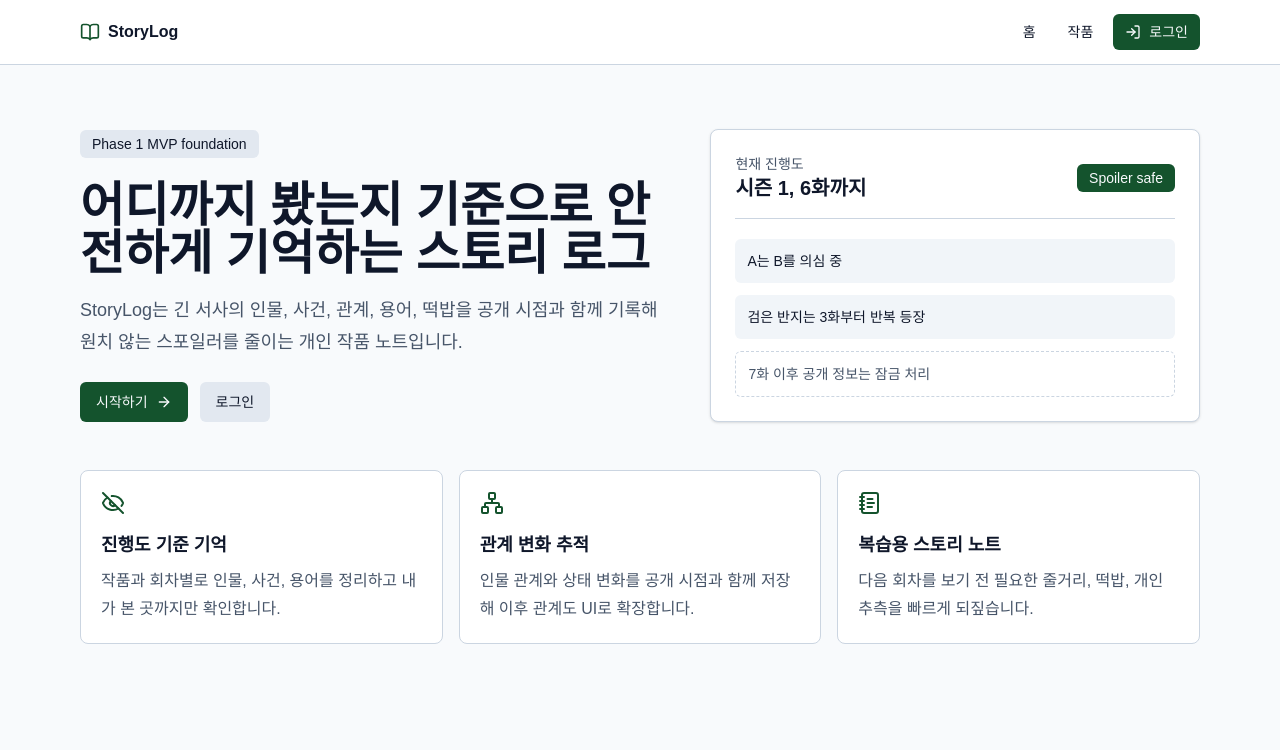
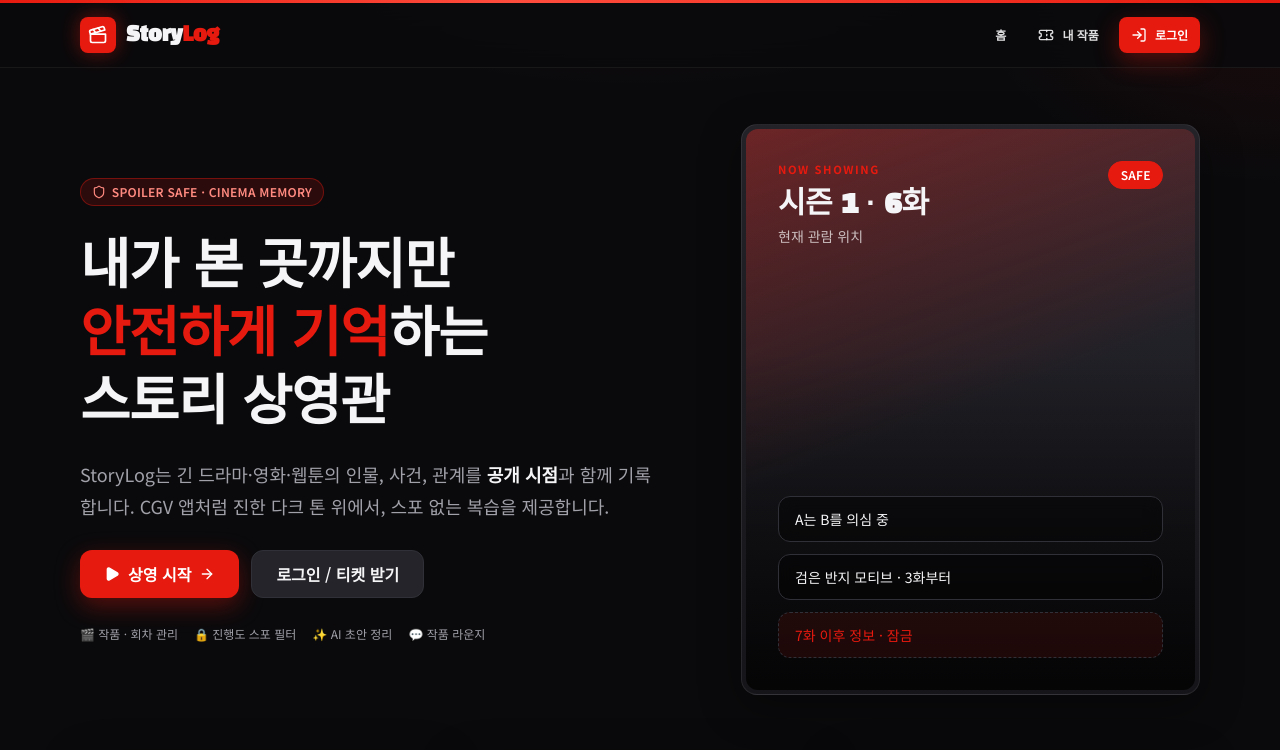
Before and after one commit to kyujinjung/StoryLog, a Next.js app: page / in a window 1280 px wide. Shown: the top 750 px of the page. Built offline with nearby package versions, Linux system fonts and the light colour scheme.

Commit message:
Restyle StoryLog with a CGV-inspired cinema dark theme.
Apply black/red brand colors, poster-style work cards, and a cinematic header so the product feels more like a theater app than a plain form UI.

```diff
--- a/src/app/globals.css
+++ b/src/app/globals.css
@@ -1,19 +1,23 @@
 @import "tailwindcss";
 
+/* CGV-inspired cinema dark theme */
 :root {
-  --background: 248 250 252;
-  --foreground: 15 23 42;
-  --card: 255 255 255;
-  --card-foreground: 15 23 42;
-  --primary: 20 83 45;
-  --primary-foreground: 248 250 252;
-  --secondary: 226 232 240;
-  --secondary-foreground: 15 23 42;
-  --muted: 241 245 249;
-  --muted-foreground: 71 85 105;
-  --border: 203 213 225;
-  --input: 203 213 225;
-  --ring: 20 83 45;
+  --background: 10 10 12;
+  --foreground: 245 245 247;
+  --card: 22 22 26;
+  --card-foreground: 245 245 247;
+  --primary: 231 26 15;
+  --primary-foreground: 255 255 255;
+  --secondary: 36 36 42;
+  --secondary-foreground: 245 245 247;
+  --muted: 28 28 34;
+  --muted-foreground: 161 161 170;
+  --border: 48 48 56;
+  --input: 48 48 56;
+  --ring: 231 26 15;
+  --accent-gold: 212 175 55;
+  --surface-elevated: 30 30 36;
+  --danger: 231 26 15;
 }
 
 @theme inline {
@@ -30,16 +34,144 @@
   --color-border: rgb(var(--border));
   --color-input: rgb(var(--input));
   --color-ring: rgb(var(--ring));
-  --radius: 0.5rem;
+  --radius: 0.75rem;
 }
 
 * {
   border-color: rgb(var(--border));
 }
 
+html {
+  color-scheme: dark;
+}
+
 body {
   min-height: 100vh;
-  background: rgb(var(--background));
+  background:
+    radial-gradient(ellipse 80% 50% at 50% -20%, rgba(231, 26, 15, 0.18), transparent 55%),
+    radial-gradient(ellipse 60% 40% at 100% 0%, rgba(231, 26, 15, 0.08), transparent 40%),
+    rgb(var(--background));
   color: rgb(var(--foreground));
-  font-family: Arial, Helvetica, sans-serif;
+  font-family: var(--font-body), "Apple SD Gothic Neo", "Noto Sans KR", system-ui, sans-serif;
+  -webkit-font-smoothing: antialiased;
 }
+
+::selection {
+  background: rgba(231, 26, 15, 0.35);
+  color: white;
+}
+
+/* Cinema utility surfaces */
+.cinema-shell {
+  position: relative;
+}
+
+.cinema-header {
+  border-bottom: 1px solid rgba(255, 255, 255, 0.06);
+  background: rgba(10, 10, 12, 0.85);
+  backdrop-filter: blur(16px);
+}
+
+.cinema-header-accent {
+  height: 3px;
+  background: linear-gradient(90deg, #e71a0f 0%, #ff4d3d 40%, #e71a0f 100%);
+}
+
+.cinema-card {
+  border: 1px solid rgba(255, 255, 255, 0.08);
+  background: linear-gradient(180deg, rgba(36, 36, 42, 0.95), rgba(22, 22, 26, 0.98));
+  box-shadow: 0 12px 40px rgba(0, 0, 0, 0.35);
+}
+
+.cinema-card-hover {
+  transition:
+    transform 0.2s ease,
+    border-color 0.2s ease,
+    box-shadow 0.2s ease;
+}
+
+.cinema-card-hover:hover {
+  transform: translateY(-2px);
+  border-color: rgba(231, 26, 15, 0.45);
+  box-shadow:
+    0 16px 48px rgba(0, 0, 0, 0.45),
+    0 0 0 1px rgba(231, 26, 15, 0.15);
+}
+
+.cinema-poster {
+  position: relative;
+  overflow: hidden;
+  border-radius: 0.75rem;
+  background:
+    linear-gradient(160deg, rgba(231, 26, 15, 0.35), transparent 50%),
+    linear-gradient(180deg, #2a2a32 0%, #121216 100%);
+}
+
+.cinema-poster::after {
+  content: "";
+  position: absolute;
+  inset: 0;
+  background: linear-gradient(180deg, transparent 40%, rgba(0, 0, 0, 0.75) 100%);
+  pointer-events: none;
+}
+
+.cinema-badge {
+  display: inline-flex;
+  align-items: center;
+  gap: 0.35rem;
+  border-radius: 999px;
+  background: rgba(231, 26, 15, 0.15);
+  border: 1px solid rgba(231, 26, 15, 0.4);
+  color: #ff8a80;
+  padding: 0.25rem 0.7rem;
+  font-size: 0.75rem;
+  font-weight: 600;
+  letter-spacing: 0.02em;
+}
+
+.cinema-badge-solid {
+  background: #e71a0f;
+  border-color: #e71a0f;
+  color: white;
+}
+
+.cinema-title {
+  font-family: var(--font-display), var(--font-body), sans-serif;
+  letter-spacing: -0.02em;
+  font-weight: 800;
+}
+
+.cinema-section-label {
+  font-size: 0.7rem;
+  font-weight: 700;
+  letter-spacing: 0.14em;
+  text-transform: uppercase;
+  color: #e71a0f;
+}
+
+/* Form controls in dark cinema UI */
+input,
+textarea,
+select {
+  color-scheme: dark;
+}
+
+textarea {
+  width: 100%;
+  border-radius: 0.75rem;
+  border: 1px solid rgb(var(--input));
+  background: rgb(var(--muted));
+  color: rgb(var(--foreground));
+}
+
+textarea:focus-visible {
+  outline: none;
+  box-shadow: 0 0 0 2px rgb(var(--ring));
+}
+
+select {
+  border-radius: 0.75rem;
+  border: 1px solid rgb(var(--input));
+  background: rgb(var(--muted));
+  color: rgb(var(--foreground));
+}
--- a/src/app/layout.tsx
+++ b/src/app/layout.tsx
@@ -1,10 +1,25 @@
 import type { Metadata } from "next";
 import Link from "next/link";
-import { BookOpen, LogIn } from "lucide-react";
+import { Black_Han_Sans, Noto_Sans_KR } from "next/font/google";
+import { Clapperboard, LogIn, Ticket } from "lucide-react";
 
 import "./globals.css";
 import "@xyflow/react/dist/style.css";
 import { Button } from "@/components/ui/button";
+
+const bodyFont = Noto_Sans_KR({
+  subsets: ["latin"],
+  weight: ["400", "500", "600", "700", "800", "900"],
+  variable: "--font-body",
+  display: "swap"
+});
+
+const displayFont = Black_Han_Sans({
+  subsets: ["latin"],
+  weight: "400",
+  variable: "--font-display",
+  display: "swap"
+});
 
 export const metadata: Metadata = {
   title: "StoryLog",
@@ -17,21 +32,29 @@ export default function RootLayout({
   children: React.ReactNode;
 }>) {
   return (
-    <html lang="ko">
-      <body>
-        <div className="min-h-screen">
-          <header className="border-b bg-card">
+    <html lang="ko" className={`${bodyFont.variable} ${displayFont.variable}`}>
+      <body className={bodyFont.className}>
+        <div className="cinema-shell min-h-screen">
+          <div className="cinema-header-accent" />
+          <header className="cinema-header sticky top-0 z-40">
             <nav className="mx-auto flex h-16 max-w-6xl items-center justify-between px-4">
-              <Link href="/" className="flex items-center gap-2 font-semibold">
-                <BookOpen className="h-5 w-5 text-primary" aria-hidden="true" />
-                <span>StoryLog</span>
+              <Link href="/" className="group flex items-center gap-2.5">
+                <span className="flex h-9 w-9 items-center justify-center rounded-lg bg-primary text-primary-foreground shadow-[0_0_20px_rgba(231,26,15,0.45)]">
+                  <Clapperboard className="h-5 w-5" aria-hidden="true" />
+                </span>
+                <span className="cinema-title text-xl tracking-tight">
+                  Story<span className="text-primary">Log</span>
+                </span>
               </Link>
-              <div className="flex items-center gap-2">
+              <div className="flex items-center gap-1 sm:gap-2">
                 <Button asChild variant="ghost" size="sm">
                   <Link href="/">홈</Link>
                 </Button>
                 <Button asChild variant="ghost" size="sm">
-                  <Link href="/works">작품</Link>
+                  <Link href="/works" className="gap-1.5">
+                    <Ticket className="hidden h-4 w-4 sm:inline" aria-hidden="true" />
+                    내 작품
+                  </Link>
                 </Button>
                 <Button asChild size="sm">
                   <Link href="/login">
@@ -42,7 +65,10 @@ export default function RootLayout({
               </div>
             </nav>
           </header>
-          <main>{children}</main>
+          <main className="pb-16">{children}</main>
+          <footer className="border-t border-white/5 py-8 text-center text-xs text-muted-foreground">
+            StoryLog · 스포일러 없는 시네마 메모리
+          </footer>
         </div>
       </body>
     </html>
--- a/src/app/page.tsx
+++ b/src/app/page.tsx
@@ -1,86 +1,130 @@
 import Link from "next/link";
-import { ArrowRight, EyeOff, Network, NotebookText } from "lucide-react";
+import {
+  ArrowRight,
+  EyeOff,
+  Network,
+  NotebookText,
+  Play,
+  Shield
+} from "lucide-react";
 
 import { Button } from "@/components/ui/button";
 
 const features = [
   {
-    title: "진행도 기준 기억",
-    description: "작품과 회차별로 인물, 사건, 용어를 정리하고 내가 본 곳까지만 확인합니다.",
+    title: "진행도 세이프존",
+    description:
+      "내가 본 회차까지만 인물·사건·용어가 열립니다. 극장 입장 티켓처럼 진행도가 입장권입니다.",
     icon: EyeOff
   },
   {
-    title: "관계 변화 추적",
-    description: "인물 관계와 상태 변화를 공개 시점과 함께 저장해 이후 관계도 UI로 확장합니다.",
+    title: "관계 시놉시스",
+    description:
+      "인물 관계와 상태 변화를 회차 기준으로 추적하고, 관계도로 한눈에 복습합니다.",
     icon: Network
   },
   {
-    title: "복습용 스토리 노트",
-    description: "다음 회차를 보기 전 필요한 줄거리, 떡밥, 개인 추측을 빠르게 되짚습니다.",
+    title: "상영 전 브리핑",
+    description:
+      "다음 회차 전에 필요한 줄거리·떡밥·메모만 빠르게 훑는 복습 화면입니다.",
     icon: NotebookText
   }
 ];
 
 export default function Home() {
   return (
-    <div className="mx-auto flex max-w-6xl flex-col gap-12 px-4 py-12 sm:py-16">
-      <section className="grid gap-8 md:grid-cols-[1.1fr_0.9fr] md:items-center">
-        <div className="flex flex-col gap-6">
-          <div className="w-fit rounded-md bg-secondary px-3 py-1 text-sm text-secondary-foreground">
-            Phase 1 MVP foundation
+    <div className="mx-auto flex max-w-6xl flex-col gap-14 px-4 py-10 sm:py-14">
+      <section className="grid gap-10 lg:grid-cols-[1.15fr_0.85fr] lg:items-center">
+        <div className="flex flex-col gap-7">
+          <div className="cinema-badge w-fit">
+            <Shield className="h-3.5 w-3.5" aria-hidden="true" />
+            SPOILER SAFE · CINEMA MEMORY
           </div>
-          <div className="space-y-4">
-            <h1 className="max-w-3xl text-4xl font-semibold tracking-normal sm:text-5xl">
-              어디까지 봤는지 기준으로 안전하게 기억하는 스토리 로그
+          <div className="space-y-5">
+            <h1 className="cinema-title max-w-3xl text-4xl leading-tight sm:text-5xl lg:text-[3.4rem]">
+              내가 본 곳까지만
+              <br />
+              <span className="text-primary">안전하게 기억</span>하는
+              <br />
+              스토리 상영관
             </h1>
-            <p className="max-w-2xl text-lg leading-8 text-muted-foreground">
-              StoryLog는 긴 서사의 인물, 사건, 관계, 용어, 떡밥을 공개
-              시점과 함께 기록해 원치 않는 스포일러를 줄이는 개인 작품
-              노트입니다.
+            <p className="max-w-xl text-base leading-8 text-muted-foreground sm:text-lg">
+              StoryLog는 긴 드라마·영화·웹툰의 인물, 사건, 관계를{" "}
+              <strong className="text-foreground">공개 시점</strong>과 함께
+              기록합니다. CGV 앱처럼 진한 다크 톤 위에서, 스포 없는 복습을
+              제공합니다.
             </p>
           </div>
           <div className="flex flex-wrap gap-3">
-            <Button asChild>
+            <Button asChild size="default" className="h-12 px-6 text-base">
               <Link href="/works">
-                시작하기
+                <Play className="h-4 w-4 fill-current" aria-hidden="true" />
+                상영 시작
                 <ArrowRight className="h-4 w-4" aria-hidden="true" />
               </Link>
             </Button>
-            <Button asChild variant="secondary">
-              <Link href="/login">로그인</Link>
+            <Button asChild variant="secondary" className="h-12 px-6 text-base">
+              <Link href="/login">로그인 / 티켓 받기</Link>
             </Button>
+          </div>
+          <div className="flex flex-wrap gap-4 text-xs text-muted-foreground">
+            <span>🎬 작품 · 회차 관리</span>
+            <span>🔒 진행도 스포 필터</span>
+            <span>✨ AI 초안 정리</span>
+            <span>💬 작품 라운지</span>
           </div>
         </div>
 
-        <div className="rounded-lg border bg-card p-6 shadow-sm">
-          <div className="mb-5 flex items-center justify-between border-b pb-4">
-            <div>
-              <p className="text-sm text-muted-foreground">현재 진행도</p>
-              <h2 className="text-xl font-semibold">시즌 1, 6화까지</h2>
+        <div className="cinema-card relative overflow-hidden rounded-2xl p-1">
+          <div className="cinema-poster aspect-[4/5] rounded-[0.9rem] p-6 sm:p-8">
+            <div className="relative z-10 flex h-full flex-col justify-between">
+              <div className="flex items-start justify-between">
+                <div>
+                  <p className="cinema-section-label">NOW SHOWING</p>
+                  <h2 className="cinema-title mt-2 text-2xl sm:text-3xl">
+                    시즌 1 · 6화
+                  </h2>
+                  <p className="mt-1 text-sm text-white/70">현재 관람 위치</p>
+                </div>
+                <span className="cinema-badge cinema-badge-solid">SAFE</span>
+              </div>
+              <div className="space-y-3 text-sm">
+                <p className="rounded-xl border border-white/10 bg-black/40 px-4 py-3 backdrop-blur">
+                  A는 B를 의심 중
+                </p>
+                <p className="rounded-xl border border-white/10 bg-black/40 px-4 py-3 backdrop-blur">
+                  검은 반지 모티브 · 3화부터
+                </p>
+                <p className="rounded-xl border border-dashed border-primary/40 bg-primary/10 px-4 py-3 text-primary">
+                  7화 이후 정보 · 잠금
+                </p>
+              </div>
             </div>
-            <span className="rounded-md bg-primary px-3 py-1 text-sm text-primary-foreground">
-              Spoiler safe
-            </span>
-          </div>
-          <div className="space-y-3 text-sm">
-            <p className="rounded-md bg-muted p-3">A는 B를 의심 중</p>
-            <p className="rounded-md bg-muted p-3">검은 반지는 3화부터 반복 등장</p>
-            <p className="rounded-md border border-dashed p-3 text-muted-foreground">
-              7화 이후 공개 정보는 잠금 처리
-            </p>
           </div>
         </div>
       </section>
 
       <section className="grid gap-4 md:grid-cols-3">
-        {features.map((feature) => {
+        {features.map((feature, index) => {
           const Icon = feature.icon;
 
           return (
-            <article key={feature.title} className="rounded-lg border bg-card p-5">
-              <Icon className="mb-4 h-6 w-6 text-primary" aria-hidden="true" />
-              <h2 className="mb-2 text-lg font-semibold">{feature.title}</h2>
-              <p className="leading-7 text-muted-foreground">{feature.description}</p>
+            <article
+              key={feature.title}
+              className="cinema-card cinema-card-hover rounded-2xl p-6"
+            >
+              <div className="mb-4 flex items-center justify-between">
+                <span className="flex h-11 w-11 items-center justify-center rounded-xl bg-primary/15 text-primary">
+                  <Icon className="h-5 w-5" aria-hidden="true" />
+                </span>
+                <span className="text-xs font-bold tracking-widest text-white/25">
+                  0{index + 1}
+                </span>
+              </div>
+              <h2 className="mb-2 text-lg font-bold">{feature.title}</h2>
+              <p className="leading-7 text-sm text-muted-foreground">
+                {feature.description}
+              </p>
             </article>
           );
         })}
--- a/src/app/works/new/page.tsx
+++ b/src/app/works/new/page.tsx
@@ -22,7 +22,8 @@ export default async function NewWorkPage() {
     <div className="mx-auto grid max-w-3xl gap-6 px-4 py-10">
       <div className="flex items-center justify-between gap-4">
         <div>
-          <h1 className="text-3xl font-semibold">새 작품</h1>
+          <p className="cinema-section-label">NEW TITLE</p>
+          <h1 className="cinema-title mt-2 text-3xl">새 상영작</h1>
           <p className="mt-2 text-muted-foreground">
             스포일러 안전 기록의 기준이 되는 작품을 만듭니다.
           </p>
--- a/src/app/works/page.tsx
+++ b/src/app/works/page.tsx
@@ -1,5 +1,5 @@
 import Link from "next/link";
-import { BookOpen, Plus } from "lucide-react";
+import { Clapperboard, Plus } from "lucide-react";
 
 import { AuthState } from "@/components/works/auth-state";
 import { Button } from "@/components/ui/button";
@@ -14,6 +14,14 @@ const mediumLabels: Record<string, string> = {
   drama: "드라마",
   webtoon: "웹툰",
   other: "기타"
+};
+
+const mediumAccent: Record<string, string> = {
+  book: "from-amber-600/40",
+  movie: "from-primary/50",
+  drama: "from-violet-600/40",
+  webtoon: "from-sky-600/40",
+  other: "from-zinc-500/40"
 };
 
 export default async function WorksPage() {
@@ -31,64 +39,80 @@ export default async function WorksPage() {
 
   return (
     <div className="mx-auto flex max-w-6xl flex-col gap-8 px-4 py-10">
-      <div className="flex flex-wrap items-center justify-between gap-4">
+      <div className="flex flex-wrap items-end justify-between gap-4">
         <div>
-          <h1 className="text-3xl font-semibold">내 작품</h1>
+          <p className="cinema-section-label">MY TICKETS</p>
+          <h1 className="cinema-title mt-2 text-3xl sm:text-4xl">내 작품</h1>
           <p className="mt-2 text-muted-foreground">
-            작품별 회차와 현재 감상 위치를 관리합니다.
+            예매한 상영작처럼 작품별 진행도와 회차를 관리합니다.
           </p>
         </div>
         <Button asChild>
           <Link href="/works/new">
             <Plus className="h-4 w-4" aria-hidden="true" />
-            새 작품
+            새 상영작
           </Link>
         </Button>
       </div>
 
       {works.length === 0 ? (
-        <div className="rounded-lg border bg-card p-8 text-center">
-          <BookOpen className="mx-auto h-10 w-10 text-primary" aria-hidden="true" />
-          <h2 className="mt-4 text-xl font-semibold">아직 작품이 없습니다</h2>
-          <p className="mt-2 text-muted-foreground">
-            첫 작품을 만들고 회차 구조를 추가해 보세요.
+        <div className="cinema-card rounded-2xl p-10 text-center">
+          <div className="mx-auto flex h-16 w-16 items-center justify-center rounded-2xl bg-primary/15 text-primary">
+            <Clapperboard className="h-8 w-8" aria-hidden="true" />
+          </div>
+          <h2 className="cinema-title mt-5 text-2xl">아직 상영 목록이 비어 있습니다</h2>
+          <p className="mx-auto mt-2 max-w-md text-muted-foreground">
+            첫 작품을 등록하고 회차 티켓(진행도)을 만들어 보세요.
           </p>
-          <Button asChild className="mt-5">
+          <Button asChild className="mt-6">
             <Link href="/works/new">작품 만들기</Link>
           </Button>
         </div>
       ) : (
-        <section className="grid gap-4 md:grid-cols-2">
-          {works.map((work) => (
+        <section className="grid gap-5 sm:grid-cols-2 lg:grid-cols-3">
+          {works.map((work) => {
+            const medium = work.medium ?? "other";
+            const gradient = mediumAccent[medium] ?? mediumAccent.other;
+
+            return (
               <Link
                 key={work.id}
                 href={`/works/${work.id}`}
-              className="rounded-lg border bg-card p-5 transition-colors hover:bg-muted"
+                className="cinema-card cinema-card-hover group overflow-hidden rounded-2xl"
               >
-              <div className="flex items-start justify-between gap-3">
-                <div>
-                  <h2 className="text-xl font-semibold">{work.title}</h2>
-                  <p className="mt-1 text-sm text-muted-foreground">
-                    {mediumLabels[work.medium ?? "other"] ?? "기타"}
-                    {work.genre ? ` · ${work.genre}` : ""}
+                <div
+                  className={`cinema-poster relative h-36 bg-gradient-to-br ${gradient} to-black`}
+                >
+                  <div className="relative z-10 flex h-full flex-col justify-between p-4">
+                    <span className="cinema-badge cinema-badge-solid w-fit text-[10px]">
+                      {mediumLabels[medium] ?? "기타"}
+                    </span>
+                    <p className="text-xs font-semibold tracking-wide text-white/80">
+                      {work.episodeCount} EPISODES
                     </p>
                   </div>
-                <span className="rounded-md bg-secondary px-2.5 py-1 text-xs">
-                  {work.episodeCount}개 회차
-                </span>
                 </div>
-              <p className="mt-4 text-sm text-muted-foreground">
-                현재 위치:{" "}
-                <span className="font-medium text-foreground">
+                <div className="space-y-3 p-5">
+                  <h2 className="line-clamp-2 text-lg font-bold leading-snug group-hover:text-primary">
+                    {work.title}
+                  </h2>
+                  <p className="text-sm text-muted-foreground">
+                    {work.genre ? work.genre : "장르 미설정"}
+                  </p>
+                  <div className="flex items-center justify-between border-t border-white/5 pt-3 text-sm">
+                    <span className="text-muted-foreground">현재 위치</span>
+                    <span className="font-semibold text-primary">
                       {work.currentEpisode
                         ? formatEpisodeLabel(work.currentEpisode)
                         : work.progress
                           ? "시작 전"
                           : "미설정"}
                     </span>
-              </p>
+                  </div>
+                </div>
               </Link>
-          ))}
+            );
+          })}
         </section>
       )}
     </div>
--- a/src/components/ui/button.tsx
+++ b/src/components/ui/button.tsx
@@ -5,18 +5,22 @@ import { cva, type VariantProps } from "class-variance-authority";
 import { cn } from "@/lib/utils";
 
 const buttonVariants = cva(
-  "inline-flex h-10 items-center justify-center gap-2 rounded-md px-4 py-2 text-sm font-medium transition-colors focus-visible:outline-none focus-visible:ring-2 focus-visible:ring-ring disabled:pointer-events-none disabled:opacity-50",
+  "inline-flex items-center justify-center gap-2 rounded-xl px-4 py-2 text-sm font-semibold transition-all focus-visible:outline-none focus-visible:ring-2 focus-visible:ring-ring disabled:pointer-events-none disabled:opacity-50 active:scale-[0.98]",
   {
     variants: {
       variant: {
-        default: "bg-primary text-primary-foreground hover:bg-primary/90",
-        secondary: "bg-secondary text-secondary-foreground hover:bg-secondary/80",
-        ghost: "hover:bg-muted"
+        default:
+          "bg-primary text-primary-foreground shadow-[0_8px_24px_rgba(231,26,15,0.35)] hover:bg-[#ff2a1c] hover:shadow-[0_10px_28px_rgba(231,26,15,0.45)]",
+        secondary:
+          "border border-white/10 bg-secondary text-secondary-foreground hover:border-white/20 hover:bg-[#2e2e36]",
+        ghost: "text-foreground/90 hover:bg-white/5 hover:text-white",
+        outline:
+          "border border-primary/60 bg-transparent text-primary hover:bg-primary/10"
       },
       size: {
-        default: "h-10 px-4 py-2",
-        sm: "h-9 px-3",
-        icon: "h-10 w-10 px-0"
+        default: "h-11 px-5 py-2",
+        sm: "h-9 rounded-lg px-3 text-xs",
+        icon: "h-10 w-10 rounded-xl px-0"
       }
     },
     defaultVariants: {
--- a/src/components/ui/input.tsx
+++ b/src/components/ui/input.tsx
@@ -7,7 +7,7 @@ const Input = React.forwardRef<HTMLInputElement, React.ComponentProps<"input">>(
     <input
       type={type}
       className={cn(
-        "flex h-10 w-full rounded-md border bg-background px-3 py-2 text-sm outline-none transition-colors file:border-0 file:bg-transparent file:text-sm file:font-medium placeholder:text-muted-foreground focus-visible:ring-2 focus-visible:ring-ring disabled:cursor-not-allowed disabled:opacity-50",
+        "flex h-11 w-full rounded-xl border border-white/10 bg-muted px-3.5 py-2 text-sm text-foreground outline-none transition-colors file:border-0 file:bg-transparent file:text-sm file:font-medium placeholder:text-muted-foreground focus-visible:border-primary/50 focus-visible:ring-2 focus-visible:ring-primary/40 disabled:cursor-not-allowed disabled:opacity-50",
         className
       )}
       ref={ref}
--- a/src/components/works/create-work-form.tsx
+++ b/src/components/works/create-work-form.tsx
@@ -13,7 +13,7 @@ export function CreateWorkForm() {
   const [state, formAction, isPending] = useActionState(createWork, initialState);
 
   return (
-    <form action={formAction} className="grid gap-5 rounded-lg border bg-card p-6">
+    <form action={formAction} className="cinema-card grid gap-5 rounded-2xl p-6 sm:p-8">
       <div className="grid gap-2">
         <Label htmlFor="title">작품 제목</Label>
         <Input id="title" name="title" placeholder="예: 반지의 제왕" required />
```
Also changed, not shown: src/app/login/page.tsx (+19 -8 lines), src/app/works/[workId]/page.tsx (+27 -12 lines), src/components/works/auth-state.tsx (+6 -4 lines), src/components/works/progress-form.tsx (+6 -2 lines). Lines whose indentation alone changed are shown as unchanged.
